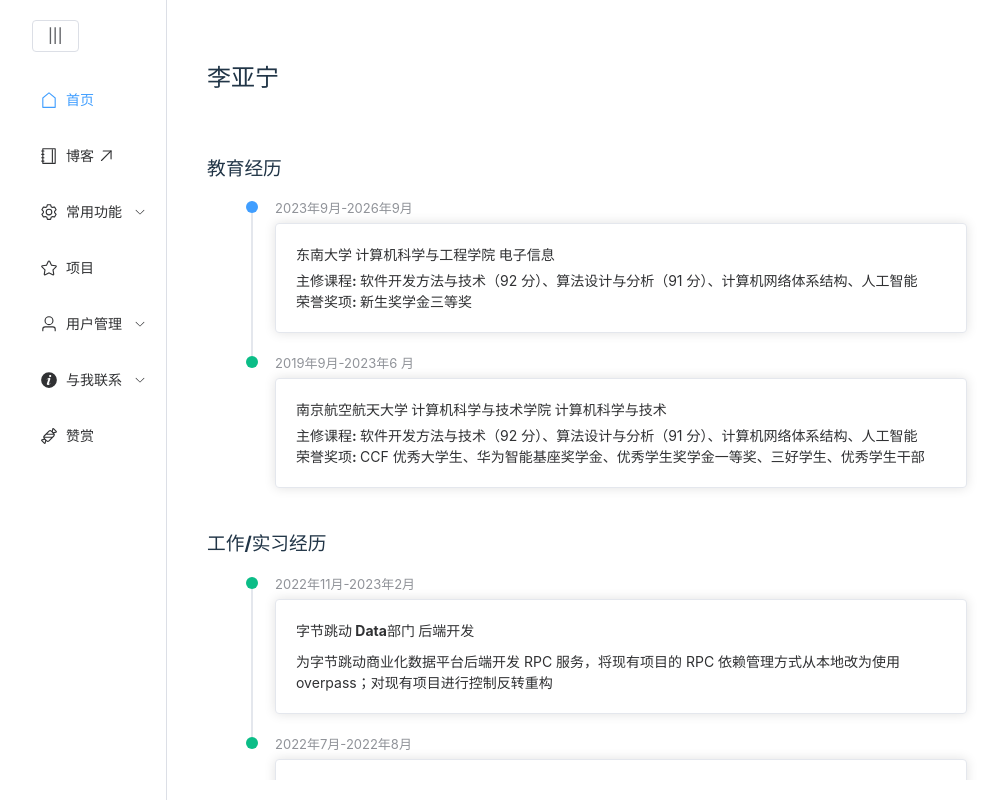
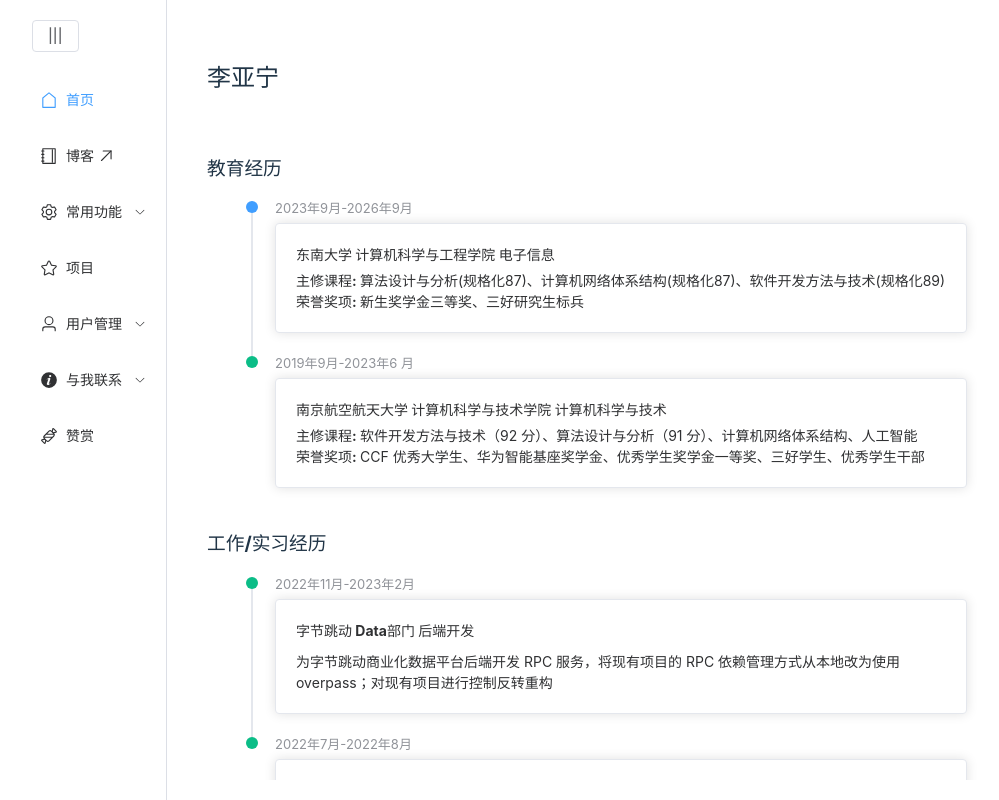
Before and after one commit to li1553770945/personal-page-fe, a Vue app: page /home in a window 1280 px wide. Shown: the whole page, without its empty margins (128-1127 px from the left). Built offline with nearby package versions, Linux system fonts and the light colour scheme; no server answers.

Commit message:
feat:更正个人主页课程信息

```diff
--- a/src/pages/home.vue
+++ b/src/pages/home.vue
@@ -136,8 +136,8 @@ const education = [
     city: "南京",
     college: "计算机科学与工程学院",
     time: '2023年9月-2026年9月',
-    course: "软件开发方法与技术（92 分）、算法设计与分析（91 分）、计算机网络体系结构、人工智能",
-    reward: "新生奖学金三等奖",
+    course: "算法设计与分析(规格化87)、计算机网络体系结构(规格化87)、软件开发方法与技术(规格化89)",
+    reward: "新生奖学金三等奖、三好研究生标兵",
     is_current: true,
   },
   {
```
Also changed, not shown: 1 other file (tests, documents, lock files or other folders).
